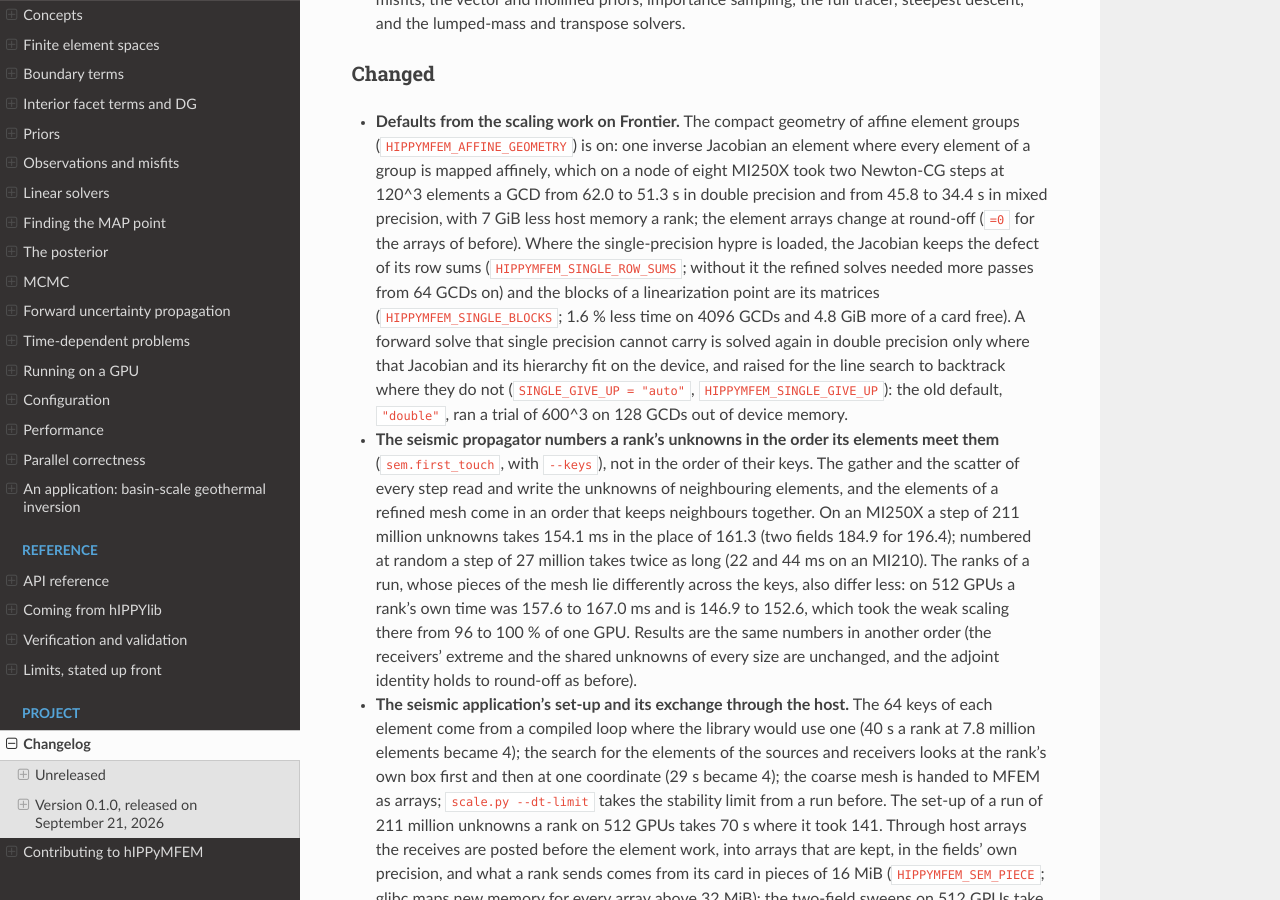
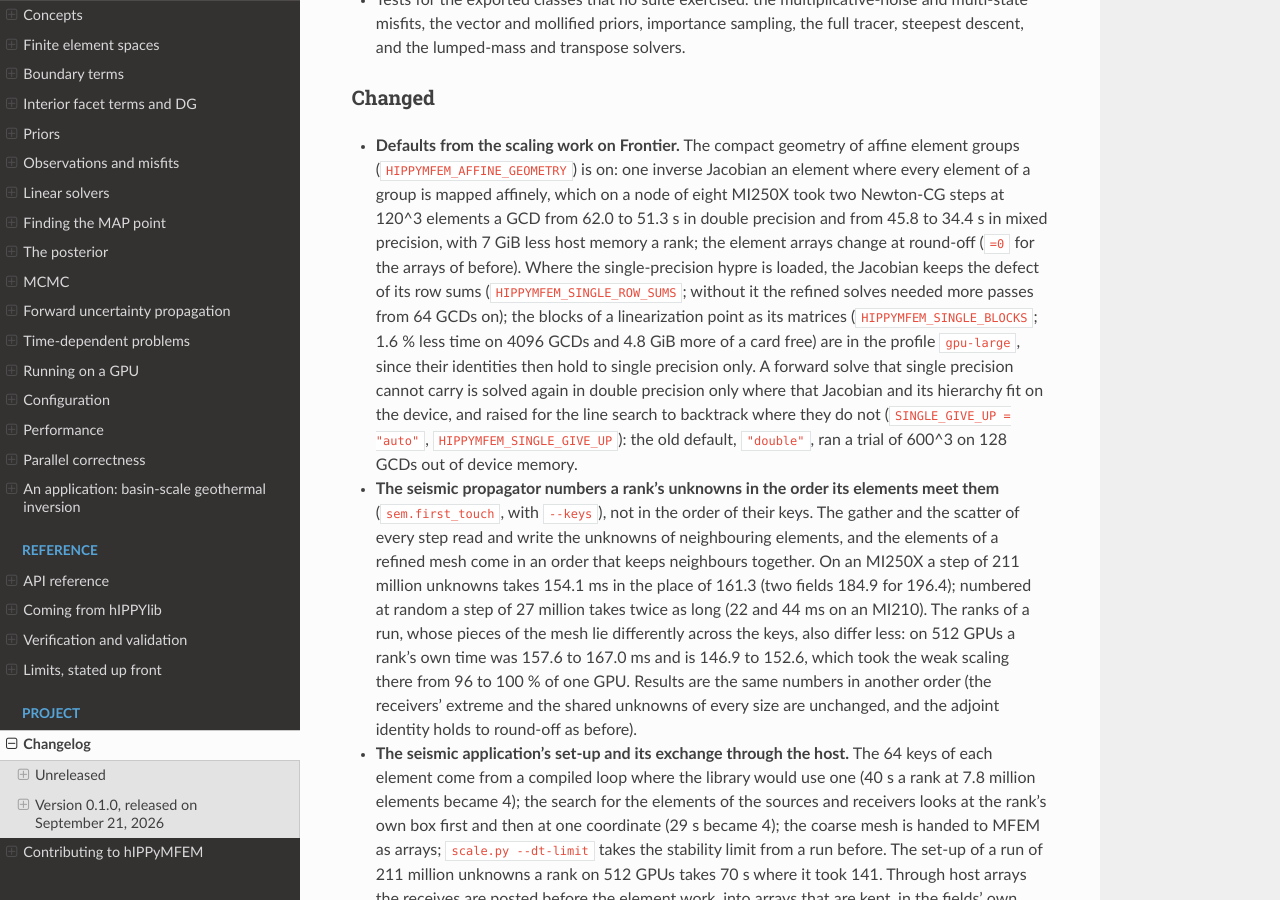
Before and after one commit to hIPPyMFEM/hippymfem, a Sphinx documentation site: the page built from docs/source/changelog.md, in a window 1280 px wide and 900 px high, scrolled down 18561 px. Built offline with Sphinx 7.4.7 and the Read the Docs theme 3.1.0, drawn with Linux system fonts in a browser that asks for light colours; pages that are not in the unit, such as notebooks, are missing from menus; some of the changed text lies outside the part shown.

Commit message:
After the GPU suites: single-precision blocks into gpu-large, and two checks that assumed the old defaults
The suites on Frontier with the single-precision hypre loaded (job 5888334, hip64) failed
where my defaults changed what they assumed:
- HIPPYMFEM_SINGLE_BLOCKS on by default made every identity of the blocks hold to single
  precision only (<C dm, dp> = <dm, C^T dp>, a symmetric reduced Hessian, matrix-free
  against assembled, the boundary term's symmetry).  That is a change of meaning, not a
  defect of the checks: it is off by default again and in the profile gpu-large (where a
  single-precision hypre is named), which is where the runs to 4096 GPUs used it.
- The check of single-precision accumulation saw double-precision accumulators, which the
  row sums (on by default) ask for: it turns them off for its own measurement.
- The matrix-free check of test_modeling assumed that a nonsymmetric Jacobian stays in
  double precision; with the GMRES of the single-precision hypre it goes there as well, and
  its products are single precision's: its tolerance follows where the Jacobian lives.
Without the single-precision hypre (hip32) every suite passed on CPUs and on the GPU,
direct transposes, defaults, abort hook and profiles included.

Rerun on the host with the single-precision hypre: test_modeling and test_boundary pass
(the nonsymmetric Jacobian 7.8e-8 against 1e-6, the facet case 2.9e-16); test_modeling
without it passes.

```diff
--- a/CHANGELOG.md
+++ b/CHANGELOG.md
@@ -53,7 +53,8 @@
   solver settings of the weak-scaling series on Frontier to 4096 GPUs that run on any hypre:
   BoomerAMG with l1-Jacobi weight 1.8 and six interpolation entries a row, the p-multigrid
   over up to seven meshes of a uniformly refined mesh with its small levels in host memory,
-  and the prior's cycles over the meshes (with `tools/hypre-3.2.0-seqdevice.patch`, add
+  the prior's cycles over the meshes, and with a single-precision hypre the blocks of a
+  linearization point in single precision (with `tools/hypre-3.2.0-seqdevice.patch`, add
   `seq_threshold=30000,redundant=1` to `HIPPYMFEM_SINGLE_AMG`).  What changes the discrete
   problem (a lumped prior mass) and what belongs to a solver call (tolerances, Newton-CG
   parameters) is not in a profile.  New knobs `profile`, `single_amg`, `single_row_sums`,
@@ -840,9 +841,9 @@
   arrays change at round-off (`=0` for the arrays of before).  Where the single-precision
   hypre is loaded, the Jacobian keeps the defect of its row sums
   (`HIPPYMFEM_SINGLE_ROW_SUMS`; without it the refined solves needed more passes from 64
-  GCDs on) and the blocks of a linearization point are its matrices
-  (`HIPPYMFEM_SINGLE_BLOCKS`; 1.6 % less time on 4096 GCDs and 4.8 GiB more of a card
-  free).  A forward solve that single precision cannot carry is solved again in double
+  GCDs on); the blocks of a linearization point as its matrices (`HIPPYMFEM_SINGLE_BLOCKS`;
+  1.6 % less time on 4096 GCDs and 4.8 GiB more of a card free) are in the profile
+  `gpu-large`, since their identities then hold to single precision only.  A forward solve that single precision cannot carry is solved again in double
   precision only where that Jacobian and its hierarchy fit on the device, and raised for
   the line search to backtrack where they do not (`SINGLE_GIVE_UP = "auto"`,
   `HIPPYMFEM_SINGLE_GIVE_UP`): the old default, `"double"`, ran a trial of 600^3 on 128
--- a/docs/source/guide/gpu.rst
+++ b/docs/source/guide/gpu.rst
@@ -86,8 +86,9 @@ prior's cycles over the meshes).  A profile fills in only what the environment l
 unset, and ``hm.config.show()`` marks what it set; ``hm.config.use_profile(name)`` applies
 the runtime part after import.  The tolerances and the Newton-CG parameters below remain
 the script's, as does a lumped prior mass, which changes the discrete problem.  The
-compact geometry of affine elements, and with a single-precision hypre the row sums kept
-and the blocks of a linearization point in single precision, are on without a profile.
+compact geometry of affine elements, and with a single-precision hypre the row sums kept,
+are on without a profile; ``gpu-large`` also puts the blocks of a linearization point in
+single precision, whose identities then hold to single precision only.
 
 **The MAP point.**
 
```
Also changed, not shown: 4 other files.
